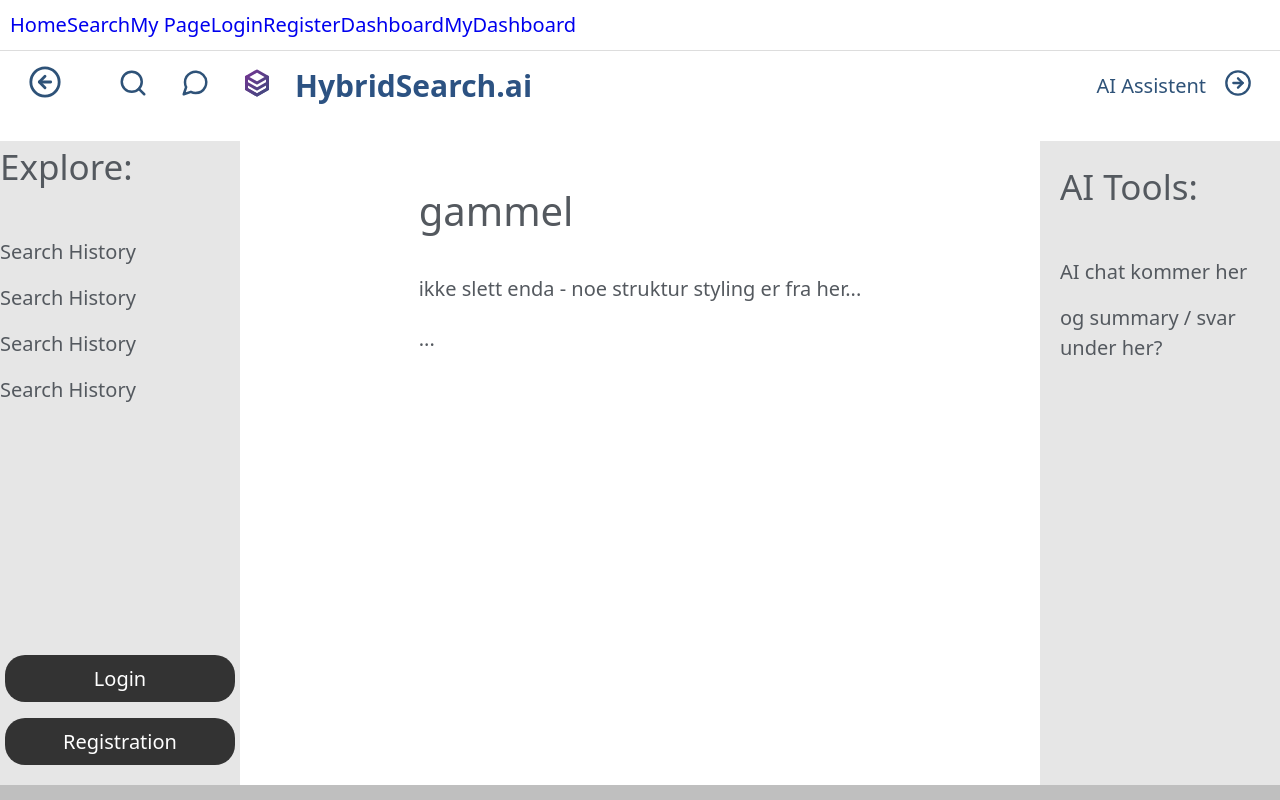
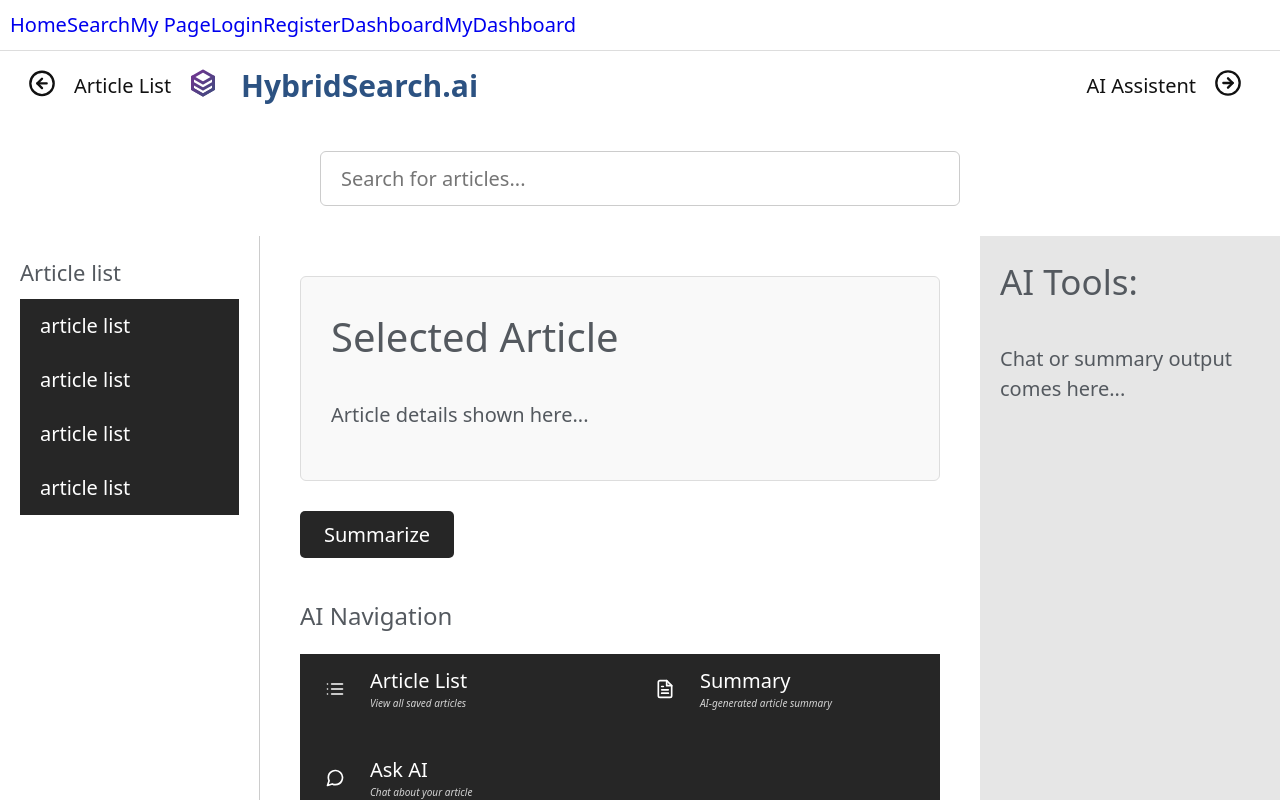
Before and after one commit to Hussein-Ali-Shamarti/Bachelor-SearchMotor, a React (Create React App) app in the folder frontend/: page /mydashboard in a window 1280 px wide. Shown: the top 800 px of the page. Built offline with nearby package versions, Linux system fonts and the light colour scheme.

Commit message:
feat(HeaderMyDashboard): fjernet ikoner og sentrerte logo i header

```diff
--- a/frontend/src/assets/styles/HeaderMyDashboard.css
+++ b/frontend/src/assets/styles/HeaderMyDashboard.css
@@ -1,89 +1,118 @@
 /* Hovedheader */
 .site-header {
   position: relative;
-  height: 70px; /* Høyde på header */
+  height: 70px;
+  padding: 0 1rem;
   display: flex;
   align-items: center;
-  padding: 0 1rem;
 }
 
-/* Pilknapp alene */
+/* Inside layout: 3 kolonner */
+.site-header .inside {
+  display: grid;
+  grid-template-columns: auto 1fr auto;
+  align-items: center;
+  width: 100%;
+}
+
+/* Venstre knapp og tekst (pil) */
 .sidebar-back-button {
   display: flex;
   align-items: center;
   gap: 0.5rem;
+  justify-content: flex-start;
 }
 
-/* Stil på pilknappen */
+/* Midten: sentrert logo */
+.wrapper {
+  display: flex;
+  justify-content: center;
+}
+
+.logo-container {
+  display: flex;
+  align-items: center;
+  gap: 0.5rem;
+  flex-direction: row;
+}
+
+
+/* Høyre AI-knapp */
+.sidebar-switcher-ai {
+  display: flex;
+  align-items: center;
+  gap: 0.5rem;
+  justify-content: flex-end;
+  height: 100%;
+  padding-right: 0.5rem;
+}
+
+
+/* VENSTRE: Pil og tekst (Article List) */
+.sidebar-back-button {
+  display: flex;
+  align-items: center;
+  gap: 0.5rem;
+  color: #111; /* Svart tekst og ikon */
+}
+
 .sidebar-back-button button {
   background: none;
   border: none;
   font-size: 1.7rem;
-  color: inherit;
+  color: #111; /* Svart ikon */
   cursor: pointer;
   padding: 0.4rem;
   transition: color 0.3s ease, transform 0.2s ease;
 }
 
-.sidebar-back-button button:hover {
-  color: #0070f3;
-  transform: scale(1.1);
+/* HØYRE: AI-assistent knapp og tekst */
+.sidebar-switcher-ai {
+  display: flex;
+  align-items: center;
+  gap: 0.5rem;
+  color: #111; /* Svart tekst og ikon */
+  height: 100%;
+  padding-right: 0.5rem;
 }
 
-/* Gruppe: Lupe + Chat + Logo */
-.sidebar-main-controls {
-  display: flex;
-  align-items: center;
-  gap: 0.8rem;
-  margin-left: 2rem; /* Avstand fra pilen */
-}
-
-/* Stil på søk og chat-knapper */
-.sidebar-main-controls button {
+.sidebar-switcher-ai button {
   background: none;
   border: none;
-  font-size: 1.5rem;
-  color: inherit;
+  font-size: 1.7rem;
+  color: #111; /* Svart ikon */
   cursor: pointer;
   padding: 0.4rem;
   transition: color 0.3s ease, transform 0.2s ease;
 }
 
-.sidebar-main-controls button:hover {
-  color: #0070f3;
+.sidebar-back-button button:hover,
+.sidebar-switcher-ai button:hover {
+  color: #444; /* Mørk grå hover-effekt */
   transform: scale(1.1);
 }
 
-/* Logo-container */
-.logo-container {
+
+.site-header {
+  position: relative;
   display: flex;
   align-items: center;
-  gap: 0.5rem;
+  justify-content: center; /* ← midtstill midtinholdet */
+  height: 70px;
 }
 
-/* Sidebar switcher for AI */
+/* Slik at venstre og høyre seksjoner ikke påvirker midten */
+.sidebar-back-button,
 .sidebar-switcher-ai {
   position: absolute;
-  right: 1rem;
-  display: flex;
-  align-items: center;
-  gap: 0.5rem;
-  height: 100%;
-  z-index: 1000;
+  top: 50%;
+  transform: translateY(-50%);
 }
 
-/* Stil på AI-knappen */
-.sidebar-switcher-ai button {
-  background: none;
-  border: none;
-  font-size: 1.5rem;
-  color: inherit;
-  cursor: pointer;
-  padding: 0.4rem;
-  transition: color 0.3s ease, transform 0.2s ease;
+.sidebar-back-button {
+  left: 1rem;
 }
 
-.sidebar-switcher-ai button:hover {
-  color: #0070f3;
-  transform: scale(1.1);
+.sidebar-switcher-ai {
+  right: 1rem;
 }
--- a/frontend/src/assets/styles/MyDashboard.css
+++ b/frontend/src/assets/styles/MyDashboard.css
@@ -1,146 +1,129 @@
-/* Base styles */
+/* -------------------------------------------------------------
+  HEADER & SØKEFELT
+--------------------------------------------------------------*/
 
-.site-title {
-  margin-bottom: 0;
+.search-bar-wrapper {
+  text-align: center;
+  margin: 1.5rem auto;
 }
 
-/* Fjernet .main-menu fordi den ikke lenger brukes */
-
-.post-content {
-  padding: 0 1.4em 1.4em;
+.search-input {
+  width: 50%;
+  padding: 0.75rem 1rem;
+  font-size: 1rem;
+  border-radius: 6px;
+  border: 1px solid #ccc;
 }
 
-/* Sidebars */
-.nav-sidebar, .ai-sidebar {
-  /* padding: 0.5em 1.4em 1em; */
-  background: hsl(0, 0%, 90%);
-  position: relative; /* riktig! */
-  display: flex;
-  flex-direction: column;
-  justify-content: space-between; /* gjør at innhold og knapper presses mot hver sin kant */
+/* -------------------------------------------------------------
+  GRID-LAYOUT: SIDEBAR – MAIN – AI
+--------------------------------------------------------------*/
+
+.dashboard {
+  display: grid;
+  grid-template-columns: 260px 1fr 300px;
+  min-height: 80vh;
 }
 
-/* Meny inne i sidebars */
-.example-menu ul {
-  list-style-type: none;
-  margin: 0;
-  padding: 0;
+/* -------------------------------------------------------------
+  VENSTRE SIDEBAR – ARTIKKELLISTE
+--------------------------------------------------------------*/
+
+.nav-sidebar {
+  background: white;
+  padding: 1rem;
+  border-right: 1px solid #ccc;
 }
 
-.example-menu a {
-  display: block;
-  padding: 0.4em 0;
-  color: inherit;
-  text-decoration: none;
-  transition: all 0.5s ease;
+.nav-squish-container h3 {
+  font-size: 1.1rem;
+  margin-bottom: 0.5rem;
 }
 
-.example-menu a:hover,
-.example-menu a:focus {
-  padding: 0.4em 1em;
-  background: hsl(0, 0%, 20%);
-  color: white;
+.example-menu ul {
+  list-style: none;
+  padding: 0;
+  margin: 0;
+  background: hsl(0, 0%, 15%);
 }
 
-/* Auth buttons nederst */
-.auth-buttons-sidebar {
-  display: flex;
-  flex-direction: column;
-  gap: 0.8rem;
-  margin-top: 1rem;
-  padding-bottom: 1rem;
+.example-menu li a {
+  display: block;
+  text-decoration: none;
+  color: white;
+  padding: 0.6em 1em;
 }
 
-.auth-buttons-sidebar .auth-button {
-  background-color: #333;
+.example-menu li a:hover {
+  background: hsl(0, 0%, 25%);
+}
+
+/* -------------------------------------------------------------
+  HOVEDOMRÅDE – SELECTED ARTICLE & KNAPPER
+--------------------------------------------------------------*/
+
+.main-area {
+  padding: 2rem;
+}
+
+.selected-article {
+  background: #f9f9f9;
+  border: 1px solid #ddd;
+  padding: 1.5rem;
+  border-radius: 6px;
+  margin-bottom: 1.5rem;
+}
+
+.summary-action {
+  margin-bottom: 2rem;
+}
+
+.summarize-button {
+  background: hsl(0, 0%, 15%);
   color: white;
   border: none;
-  padding: 0.6em 1.2em;
-  border-radius: 1rem;
+  border-radius: 5px;
+  padding: 0.6rem 1.2rem;
   font-size: 1rem;
   cursor: pointer;
-  text-align: center;
+  transition: background 0.2s ease;
 }
 
-.auth-buttons-sidebar .auth-button:hover {
-  background-color: #555;
+.summarize-button:hover {
+  background: hsl(0, 0%, 25%);
 }
 
-/* Footer */
-.footer-area {
-  padding: 0.4em 1em;
-  text-align: center;
-  background: hsl(0, 0%, 75%);
+/* -------------------------------------------------------------
+  AI NAVIGASJONSKNAPPER
+--------------------------------------------------------------*/
+
+.menu-section {
+  padding-bottom: 2em;
+  margin-bottom: 2em;
 }
 
-/* Flexbox Layout for hele siden */
-@media screen and (min-width: 40em) {
-  .outer-wrap {
-    display: flex;
-    flex-direction: column;
-    min-height: 100vh;
-  }
-
-  .dashboard {
-    display: flex;
-    flex: 1 1 auto;
-  }
-
-  .nav-sidebar {
-    flex: 0 0 12em; /* Venstre sidebar */
-  }
-
-  .main-area {
-    flex: 1 1 auto;
-    padding: 2em 1em;
-    display: flex;
-    flex-direction: column;
-  }
-
-  .ai-sidebar {
-    flex: 0 0 12em; /* Høyre sidebar */
-  }
-
-  .post-content {
-    max-width: 40em;
-    margin: 0 auto;
-  }
+.menu-heading {
+  font-size: 1.2rem;
+  margin-bottom: 1rem;
 }
 
-/* Hidden sidebar class for toggling */
-.hidden {
-  display: none !important;
+.advanced-nav ul {
+  list-style: none;
+  padding: 0;
+  margin: 0;
+  display: flex;
+  gap: 1rem;
+  flex-wrap: wrap;
 }
 
-
-/* =============================================================
-   SidebarAI.css
-
-   Bruksområde:
-   - Styling av AI-sidebaren (SidebarAI.jsx)
-   - Kun synlig i responsivt panel (mobil-visning)
-
-================================================================ */
-
-/* Wrapper for innholdet i AI-sidebaren */
-.ai-sidebar-panel {
-  padding: 1rem;
-  color: #333;
+.advanced-nav li {
+  flex: 1 0 12em;
 }
 
-/* Lukkeknapp kun synlig på mobil */
-.ai-close-button-mobile {
-  display: none;
-  background: none;
-  border: none;
-  font-size: 1.2rem;
-  margin-bottom: 1rem;
-  cursor: pointer;
-  color: var(--color-font, #333);
+.advanced-nav li a {
+  display: flex;
+  gap: 1rem;
+  align-items: center;
+  background: hsl(0, 0%, 15%);
+
 }
-
-@media screen and (max-width: 768px) {
-  .ai-close-button-mobile {
-    display: block;
-  }
-}
--- a/frontend/src/components/ArticleSection.jsx
+++ b/frontend/src/components/ArticleSection.jsx
@@ -61,7 +61,7 @@
             <FiMessageCircle /> Ask AI
           </button>
           <button>
-            <FiSearch /> New Search
+            <FiSearch /> Article summary
           </button>
         </div>
 
--- a/frontend/src/components/HeaderMyDashboard.jsx
+++ b/frontend/src/components/HeaderMyDashboard.jsx
@@ -1,73 +1,60 @@
 import React, { useState } from "react";
-import { useNavigate } from "react-router-dom";
-import { FiArrowLeftCircle, FiArrowRightCircle, FiSearch, FiMessageCircle } from "react-icons/fi";
+import { FiArrowLeftCircle, FiArrowRightCircle } from "react-icons/fi";
 
 import "../assets/styles/global/header.css";
 import "../assets/styles/HeaderMyDashboard.css";
 
 const HeaderMyDashboard = () => {
-  const navigate = useNavigate();
   const [navSidebarHidden, setNavSidebarHidden] = useState(false);
   const [aiSidebarHidden, setAiSidebarHidden] = useState(false);
 
   const toggleNavSidebar = () => {
-    const navSidebar = document.querySelector('.nav-sidebar');
+    const navSidebar = document.querySelector(".nav-sidebar");
     if (navSidebar) {
-      navSidebar.classList.toggle('hidden');
+      navSidebar.classList.toggle("hidden");
       setNavSidebarHidden(!navSidebarHidden);
     }
   };
 
   const toggleAiSidebar = () => {
-    const aiSidebar = document.querySelector('.ai-sidebar');
+    const aiSidebar = document.querySelector(".ai-sidebar");
     if (aiSidebar) {
-      aiSidebar.classList.toggle('hidden');
+      aiSidebar.classList.toggle("hidden");
       setAiSidebarHidden(!aiSidebarHidden);
     }
   };
 
   return (
     <header className="site-header">
-      {/* Pil alene */}
+      {/* VENSTRE: pil + tekst utenfor .inside */}
       <div className="sidebar-back-button">
         <button
           className="sidebar-hide-toggle"
           onClick={toggleNavSidebar}
           style={{
             transform: navSidebarHidden ? "rotate(180deg)" : "rotate(0deg)",
-            transition: "transform 0.3s ease"
+            transition: "transform 0.3s ease",
+            fontSize: "1.4rem",
+            background: "none",
+            border: "none",
+            color: "inherit",
+            cursor: "pointer",
           }}
         >
           <FiArrowLeftCircle />
         </button>
+        <span style={{ fontSize: "1rem", fontWeight: "500" }}>Article List</span>
       </div>
 
-      {/* Lupe + Chat + Logo samlet */}
-      <div className="sidebar-main-controls">
-        {/* Gruppe som forsvinner når sidebar skjules */}
-        <div
-          className="sidebar-icons"
-          style={{
-            display: navSidebarHidden ? "none" : "flex",
-            gap: "0.8rem",
-            alignItems: "center"
-          }}
-        >
-          <button className="sidebar-search-toggle">
-            <FiSearch />
-          </button>
-          <button className="sidebar-chat-toggle">
-            <FiMessageCircle />
-          </button>
-        </div>
-
-        {/* Logo som alltid vises */}
+      {/* MIDTEN: Logo */}
+      <div className="inside">
+        <div className="wrapper">
           <div className="logo-container">
             <a href="/">
               <img
                 src="/images/logo.HybridSearch.svg"
                 srcSet="/images/logo.HybridSearch.svg 2x"
-              alt="HybridSearch.ai Logo"
+                alt="Logo"
                 width="222"
                 height="36"
               />
@@ -75,9 +62,10 @@
             <h1>HybridSearch.ai</h1>
           </div>
         </div>
+      </div>
 
-      {/* AI Sidebar-switcher på høyre side */}
-      <div className="sidebar-switcher-ai" style={{ display: "flex", alignItems: "center", gap: "0.5rem" }}>
+      {/* HØYRE: AI-knapp og tekst utenfor .inside */}
+      <div className="sidebar-switcher-ai">
         <span style={{ fontSize: "1rem", fontWeight: "500" }}>AI Assistent</span>
         <button
           className="sidebar-ai-toggle"
@@ -89,7 +77,7 @@
             background: "none",
             border: "none",
             color: "inherit",
-            cursor: "pointer"
+            cursor: "pointer",
           }}
         >
           <FiArrowRightCircle />
--- a/frontend/src/pages/MyDashboard.jsx
+++ b/frontend/src/pages/MyDashboard.jsx
@@ -1,84 +1,138 @@
-import React, { useEffect } from "react";
+import React, { useEffect, useState } from "react";
 import "../assets/styles/MyDashboard.css";
+import { FiList, FiFileText, FiMessageCircle } from "react-icons/fi";
 import HeaderMyDashboard from "../components/HeaderMyDashboard";
 
 function MyDashboard() {
+  const [selectedArticle, setSelectedArticle] = useState(null);
+
   useEffect(() => {
-    const leftButton = document.querySelector('.sidebar-left-toggle');
-    const rightButton = document.querySelector('.sidebar-right-toggle');
+    const leftButton = document.querySelector(".sidebar-left-toggle");
+    const rightButton = document.querySelector(".sidebar-right-toggle");
 
     const toggleLeft = () => {
-      document.querySelector('.nav-sidebar').classList.toggle('hidden');
+      document.querySelector(".nav-sidebar").classList.toggle("hidden");
     };
 
     const toggleRight = () => {
-      document.querySelector('.ai-sidebar').classList.toggle('hidden');
+      document.querySelector(".ai-sidebar").classList.toggle("hidden");
     };
 
-    if (leftButton) leftButton.addEventListener('click', toggleLeft);
-    if (rightButton) rightButton.addEventListener('click', toggleRight);
+    if (leftButton) leftButton.addEventListener("click", toggleLeft);
+    if (rightButton) rightButton.addEventListener("click", toggleRight);
 
     return () => {
-      if (leftButton) leftButton.removeEventListener('click', toggleLeft);
-      if (rightButton) rightButton.removeEventListener('click', toggleRight);
+      if (leftButton) leftButton.removeEventListener("click", toggleLeft);
+      if (rightButton) rightButton.removeEventListener("click", toggleRight);
     };
   }, []);
 
+  const handleSummarize = () => {
+    console.log("Summarizing article...");
+    // implementer faktisk AI-kall her senere
+  };
+
   return (
     <div className="outer-wrap">
-
-      {/* Header */}
+      {/* Logo/Header */}
       <HeaderMyDashboard />
 
+      {/* Søkefelt */}
+      <div className="search-bar-wrapper">
+        <input
+          type="text"
+          placeholder="Search for articles..."
+          className="search-input"
+        />
+      </div>
+
       <div className="dashboard">
+        {/* Venstre side - artikkelliste */}
         <aside className="nav-sidebar">
-          {/* Meny */}
           <div className="nav-squish-container">
-            <h3>Explore:</h3>
+            <h3>Article list</h3>
             <nav className="example-menu">
               <ul>
-                <li><a href="#">Search History</a></li>
-                <li><a href="#">Search History</a></li>
-                <li><a href="#">Search History</a></li>
-                <li><a href="#">Search History</a></li>
+                <li><a href="#">article list</a></li>
+                <li><a href="#">article list</a></li>
+                <li><a href="#">article list</a></li>
+                <li><a href="#">article list</a></li>
               </ul>
             </nav>
           </div>
-
-          {/* Login + Registration knappene flyttes hit */}
-          <div className="auth-buttons-sidebar">
-            <button className="auth-button">Login</button>
-            <button className="auth-button">Registration</button>
-          </div>
         </aside>
 
+        {/* Midten - Hovedinnhold */}
         <main className="main-area">
-          <article className="post-content">
-            <h2>gammel</h2>
-            <p>ikke slett enda - noe struktur styling er fra her... </p>
+          {/* Valgt artikkel */}
+          <section className="selected-article">
+            <h2>Selected Article</h2>
+            <p>Article details shown here...</p>
+          </section>
 
-            <p>...</p>
-          </article>
+          {/* Summarize-knapp */}
+          <div className="summary-action">
+            <button className="summarize-button" onClick={handleSummarize}>
+              Summarize
+            </button>
+          </div>
+
+          {/* AI-navigasjonsknapper */}
+          <section className="menu-section">
+            <h2 className="menu-heading">AI Navigation</h2>
+            <nav id="advanced-nav" className="advanced-nav menu" role="navigation">
+              <ul>
+                <li>
+                  <a href="#">
+                    <div className="icon"><FiList /></div>
+                    <div className="button-text">
+                      Article List
+                      <span>View all saved articles</span>
+                    </div>
+                  </a>
+                </li>
+                <li>
+                  <a href="#" onClick={handleSummarize}>
+                    <div className="icon"><FiFileText /></div>
+                    <div className="button-text">
+                      Summary
+                      <span>AI-generated article summary</span>
+                    </div>
+                  </a>
+                </li>
+                <li>
+                  <a href="#" onClick={() =>
+                    document.querySelector(".ai-sidebar").classList.toggle("hidden")
+                  }>
+                    <div className="icon"><FiMessageCircle /></div>
+                    <div className="button-text">
+                      Ask AI
+                      <span>Chat about your article</span>
+                    </div>
+                  </a>
+                </li>
+              </ul>
+            </nav>
+          </section>
         </main>
 
+        {/* Høyre side - AI chat */}
         <aside className="ai-sidebar">
           <div className="ai-squish-container">
             <h3>AI Tools:</h3>
-            <nav className="example-menu">
-              <ul>
-                <li><a href="#">AI chat kommer her</a></li>
-                <li><a href="#">og summary / svar under her? </a></li>
-              </ul>
-            </nav>
+            <p>Chat or summary output comes here...</p>
           </div>
         </aside>
       </div>
 
       <footer className="footer-area">
-        <p>Evt. popup her til høyre (?)</p>
+        <p>HybridSearch.ai – Bachelorprosjekt</p>
       </footer>
     </div>
   );
 }
 
+
+
+
 export default MyDashboard;
```
Lines whose indentation alone changed are shown as unchanged.
